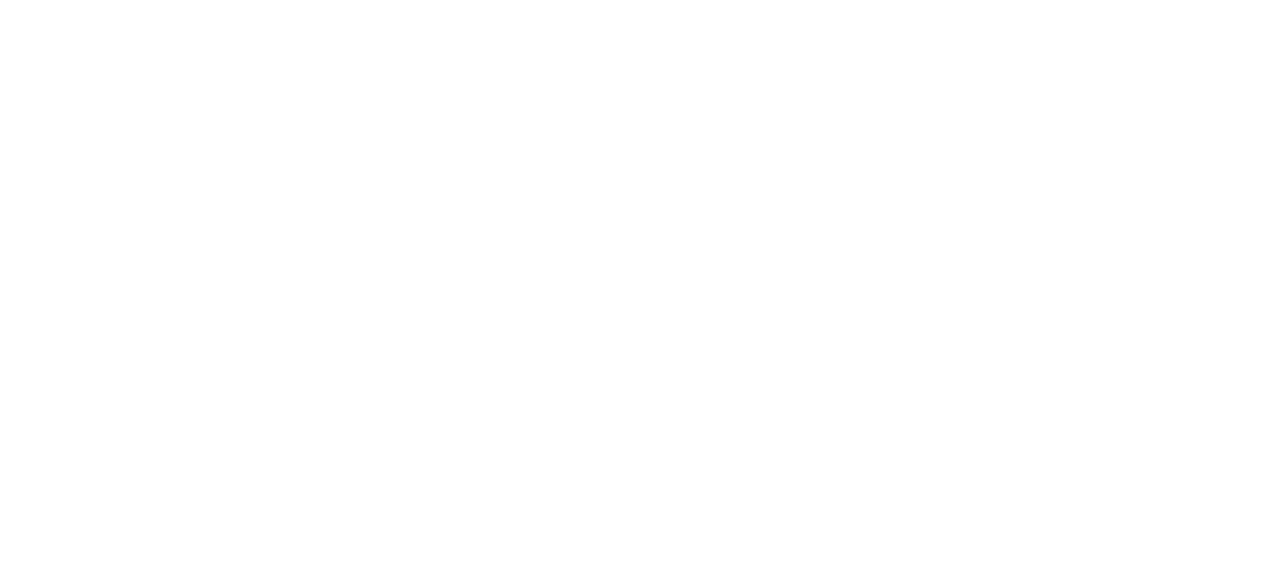
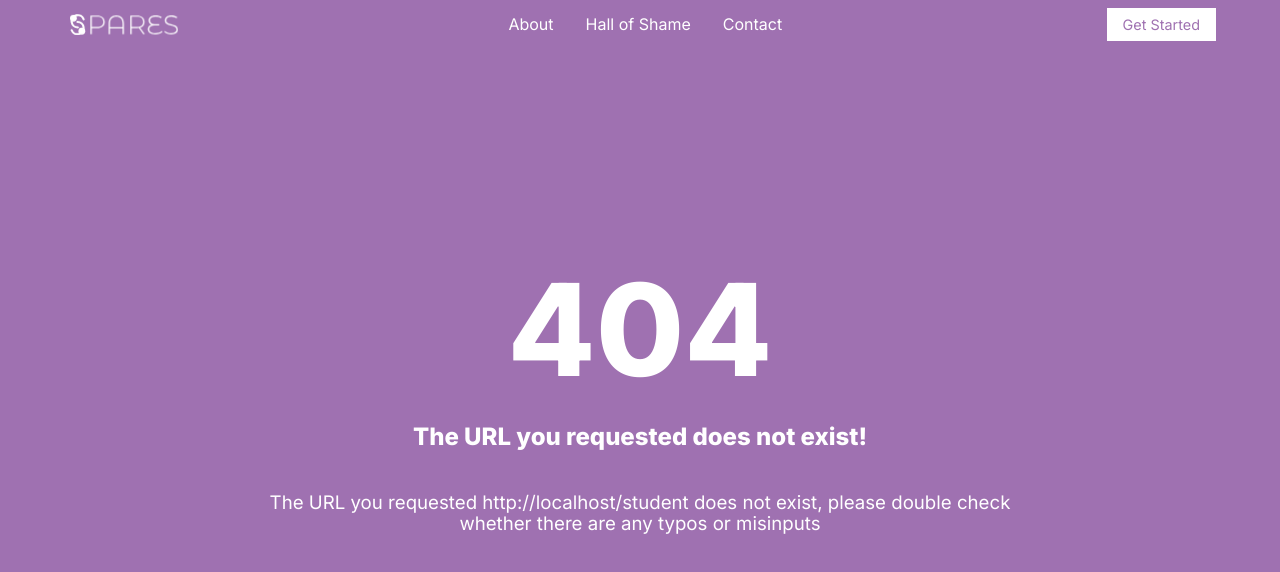
Before and after one commit to haikaaal21/TOSh-based-FYP-management-system, a React (Vite) app in the folder front-end/fyp-management-system-tosh/: page /student in a window 1280 px wide. Before the commit this address had no page. Shown: the top 572 px of the page. Built offline with nearby package versions, Linux system fonts and the light colour scheme.

Commit message:
Added 404 page

```diff
--- a/front-end/fyp-management-system-tosh/package.json
+++ b/front-end/fyp-management-system-tosh/package.json
@@ -21,11 +21,13 @@
   },
   "devDependencies": {
     "@iconscout/react-unicons": "^2.0.2",
+    "@types/animejs": "^3.1.12",
     "@types/react": "^18.2.15",
     "@types/react-dom": "^18.2.7",
     "@typescript-eslint/eslint-plugin": "^6.0.0",
     "@typescript-eslint/parser": "^6.0.0",
     "@vitejs/plugin-react": "^4.0.3",
+    "animejs": "^3.2.2",
     "eslint": "^8.45.0",
     "eslint-plugin-react-hooks": "^4.6.0",
     "eslint-plugin-react-refresh": "^0.4.3",
--- a/front-end/fyp-management-system-tosh/src/App.tsx
+++ b/front-end/fyp-management-system-tosh/src/App.tsx
@@ -1,6 +1,8 @@
 import './App.css'
 import LandingPage from './routes/landing_page/landing_page'
 import {BrowserRouter, Route, Routes} from 'react-router-dom';
+import LoginPage from './routes/login/LoginPage';
+import Custom404 from './routes/404/no-page';
 
 function App() {
 
@@ -9,6 +11,8 @@
       <BrowserRouter>
         <Routes>
           <Route path="/" element={<LandingPage />} />
+          <Route path="/login" element={<LoginPage />} />
+          <Route path="*" element={<Custom404 />} />
         </Routes>
       </BrowserRouter>
     </>
--- a/front-end/fyp-management-system-tosh/src/components/landing_page/navbar.tsx
+++ b/front-end/fyp-management-system-tosh/src/components/landing_page/navbar.tsx
@@ -92,17 +92,17 @@
                 }}
             >
                 <li>
-                    <a href="#about">
+                    <a href="/#about">
                         About
                     </a>
                 </li>
                 <li>
-                    <a href="#hall-of-shame">
+                    <a href="/#hall-of-shame">
                         Hall of Shame
                     </a>
                 </li>
                 <li>
-                    <a href="#contact">
+                    <a href="/#contact">
                         Contact
                     </a>
                 </li>
--- /dev/null
+++ b/front-end/fyp-management-system-tosh/src/routes/404/no-page.tsx
@@ -0,0 +1,65 @@
+import styled from "styled-components";
+import Navbar from "../../components/landing_page/navbar";
+import anime from 'animejs/lib/anime.es.js';
+import { useEffect } from "react";
+
+
+
+const url = window.location.href;
+const CustomSection = styled.section`
+    background-color: var(--SparesPurple);
+    color: white;
+    display flex;
+    flex-direction: column;
+    align-items: center;
+    justify-content: center;
+    height: 100vh;
+    text-align: center;
+
+    h1 {
+        font-size: 6rem;
+    }
+
+    @media screen and (min-width: 768px) {
+        h1 {
+            font-size: 8rem;
+        }
+
+    }
+
+    p {
+        max-width: 800px;
+    }
+
+`;
+
+const Custom404 = () => {
+    useEffect(() => {
+        anime({
+            targets: 'section *',
+            opacity: [0, 1],
+            translateY: [50, 0],
+            delay: anime.stagger(100),
+            easing: 'easeInOutQuad',
+            duration: 2000,
+        });
+    }, []);
+
+    return (
+        <>
+            <Navbar />
+            <CustomSection>
+                {/*Custom Image here*/}
+                <h1>
+                    <span>4</span>
+                    <span>0</span>
+                    <span>4</span>
+                </h1>
+                <h3>The URL you requested does not exist!</h3>
+                <p>The URL you requested <i>{url}</i> does not exist, please double check whether there are any typos or misinputs </p>
+            </CustomSection>
+        </>
+    )
+}
+
+export default Custom404;
--- a/front-end/fyp-management-system-tosh/src/routes/login/LoginPage.css
+++ b/front-end/fyp-management-system-tosh/src/routes/login/LoginPage.css
@@ -0,0 +1,48 @@
+@media screen and (min-width:600px) {
+    article{
+        display:flex;
+        text-align: left;
+    }
+
+    #section-1 div{
+        display: flex;
+    }
+
+    #section-1 div div{
+        display: block;
+        margin: 0 0;
+    }
+
+    article{
+        margin: 4rem;
+    }
+}
+
+article{
+    padding: 14px 25px;
+    color:var(--DarkBlue);
+}
+
+article label {
+    color:var(--DarkBlue);
+}
+
+section {
+    display: flex;
+    flex-direction: column;
+    text-align: left;
+}
+
+.logo{
+    max-width: 10px;
+}
+
+#section-1{
+    background-color: white;
+    padding: 10px 20px;
+}
+
+h1{
+    padding: 0;
+    margin: 0;
+}
--- a/front-end/fyp-management-system-tosh/src/routes/login/LoginPage.tsx
+++ b/front-end/fyp-management-system-tosh/src/routes/login/LoginPage.tsx
@@ -1,58 +1,10 @@
+import SparesFilledButton from "../../components/SparesFilledButton";
 import SparesLogoFull from "../../components/svgcomponents/spares_logo_full";
+import "./LoginPage.css";
 
 const LoginPage = () => {
     return (
         <>
-            <div>
-                <SparesLogoFull />
-            </div>
-            <h1>Get started</h1>
-            <p>Already have an account? <u><b><a href="">Sign in here</a></b></u></p>
-            <section className="bar-section">
-                <div id="bar-1"></div>
-                <div id="bar-2"></div>
-                <div id="bar-3"></div>
-            </section>
-            <form>
-                <section id="section-1">
-                    <div>
-                        <label htmlFor="firstName">First Name</label>
-                        <input type="text" id="firstName" name="firstName" placeholder="John" />
-                        <label htmlFor="lastName">Last Name</label>
-                        <input type="text" id="lastName" name="lastName" placeholder="Doe" />
-                    </div>
-                    <label htmlFor="email">Email</label>
-                    <input type="email" id="email" name="email" placeholder="johndoe@gmail.com" />
-                    <label htmlFor="password">Password</label>
-                    <input type="password" id="password" name="password" placeholder="********" />
-                    <label htmlFor="confirmPassword">Re-enter Password</label>
-                    <input type="password" id="confirmPassword" name="confirmPassword" placeholder="********" />
-                    <label htmlFor="dob">Date of Birth</label>
-                    <input type="date" id="dob" name="dob" />
-                </section>
-                <section id="section-2">
-                    <label htmlFor="institution">Institution</label>
-                    {/* Search dropdown */}
-                    <label htmlFor="matricNum">Matric Number</label>
-                    <input type="number" id="matricNum" name="matricNum" placeholder="123456" />
-                    <label htmlFor="typeOfAccount">Type of account</label>
-                    <div>
-                        <input type="radio" id="student" name="typeOfAccount" value="student" />
-                        <label htmlFor="student">Student</label>
-                        <input type="radio" id="staff" name="typeOfAccount" value="staff" />
-                        <label htmlFor="staff">staff</label>
-                    </div>
-                    {/* If staff */}
-                    <div>
-                        {/* Back Button */}
-                        {/* Create account Button */}
-                    </div>
-                </section>
-                <section id="section-3">
-
-                </section>
-            </form>
-
         </>
     )
 }
```
Also changed, not shown: 1 other file (tests, documents, lock files or other folders).
